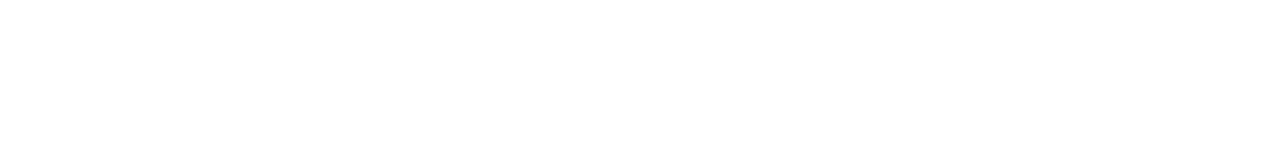
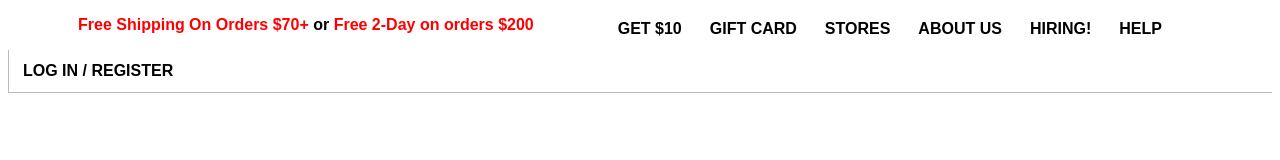
Before and after one commit to erczmr/clone-site, a plain HTML site: page index.html in a window 1280 px wide. Drawn offline with Linux system fonts and the light colour scheme; a web font is replaced by a local one.

Commit message:
made progress with header

```diff
--- a/index.html
+++ b/index.html
@@ -8,5 +8,20 @@
 			Women's, Men's and Kids' Clothing and Accessories | UNIQLO US
 		</title>
 	</head>
-
+	<body>
+		<header>
+			<ul>
+				<li class="free">
+					<strong><span style="color: red">Free Shipping On Orders $70+</span><span style="color: black"> or </span><span style="color: red">Free 2-Day on orders $200</span></strong>
+				</li>
+				<li class="header-group"><a href="#discount"><strong>GET $10</strong></a></li>
+				<li class="header-group"><a href="#giftcard"><strong>GIFT CARD</strong></a></li>
+				<li class="header-group"><a href="#store"><strong>STORES</strong></a></li>
+				<li class="header-group"><a href="#aboutus"><strong>ABOUT US</strong></a></li>
+				<li class="header-group"><a href="#hiring"><strong>HIRING!</strong></a></li>
+				<li class="header-group"><a href="#help"><strong>HELP</strong></a></li>
+				<li class="header-group"><a href="#login"><strong>LOG IN / REGISTER</strong></a></li>
+			</ul>
+		</header>
+	</body>
 </html>
--- a/style.css
+++ b/style.css
@@ -0,0 +1,40 @@
+@font-face {
+    font-family: 'Alte';
+    src: url('https://ff.static.1001fonts.net/a/l/alte-din-1451-mittelschrift.regular.ttf');
+}
+
+li {
+	float: left;
+}
+ul {
+	list-style-type: none;
+	margin: 0;
+	padding: 0;
+	overflow: hidden;
+	background-color: white;
+  border-bottom: 1px solid #bbb;
+}
+li a {
+  font-family: 'Alte', Fallback, sans-serif;
+	display: block;
+	color: black;
+	text-align: center;
+	padding: 12px 14px;
+	text-decoration: none;
+}
+
+.free{
+  font-family: 'Alte', Fallback, sans-serif;
+	display: block;
+	background-color: white;
+	text-align: center;
+	padding: 8px 70px;
+	text-decoration: none;
+}
+li:last-child {
+    color: grey;
+	  border-left:1px solid #bbb;
+}
+li a:hover:not(.active) {
+	color: red;
+}
```
